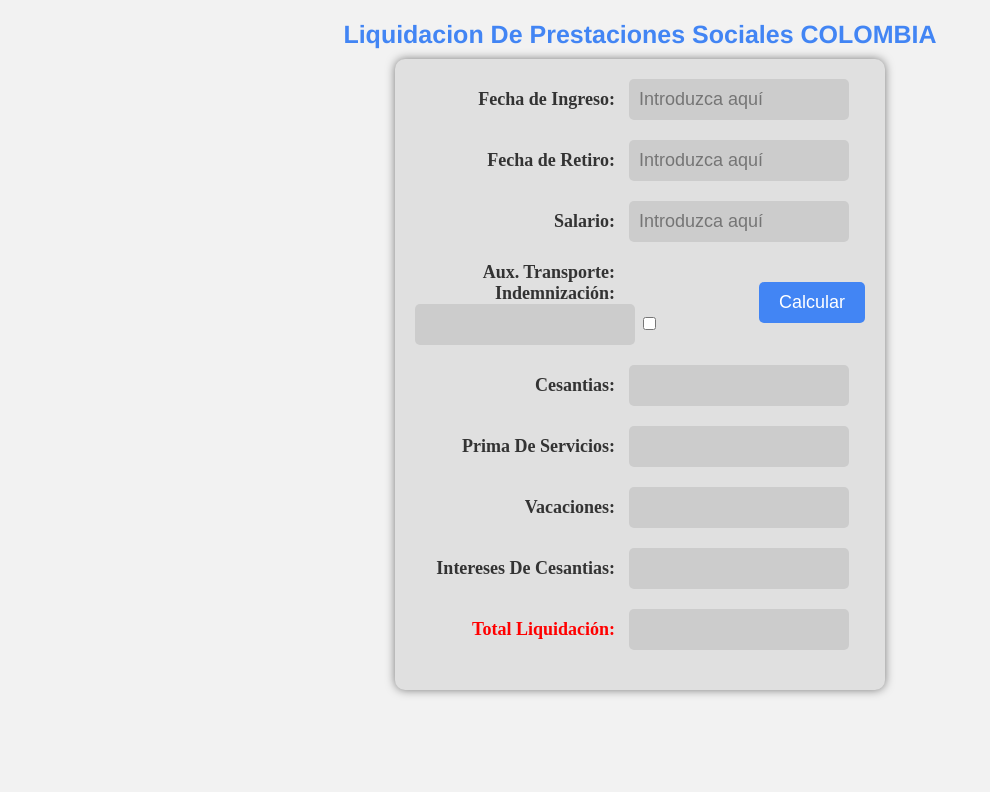
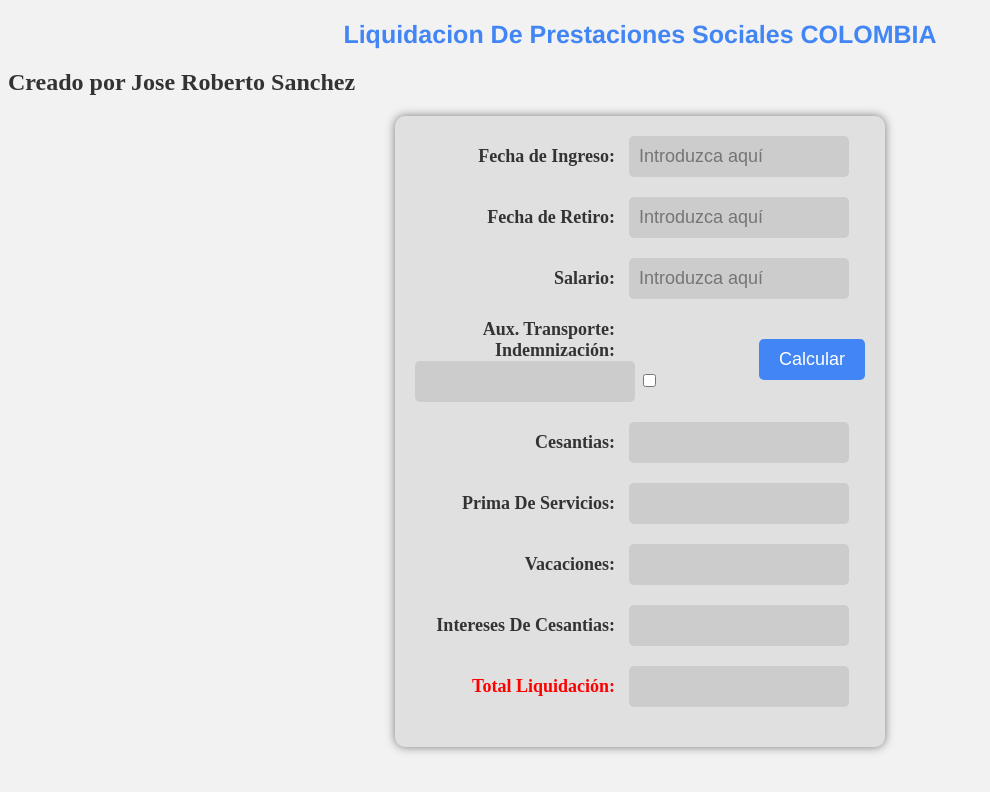
Before and after one commit to Cavoh/liquidaciones, a plain HTML site: page index.html in a window 1280 px wide. Shown: the whole page, without its empty margins (0-990 px from the left). Drawn offline with Linux system fonts and the light colour scheme.

Commit message:
Update index.html

```diff
--- a/index.html
+++ b/index.html
@@ -12,6 +12,7 @@
 
 <body>
     <h1>Liquidacion De Prestaciones Sociales COLOMBIA</h1>
+    <h2>Creado por Jose Roberto Sanchez</h2>
 
 <form>
 
```
